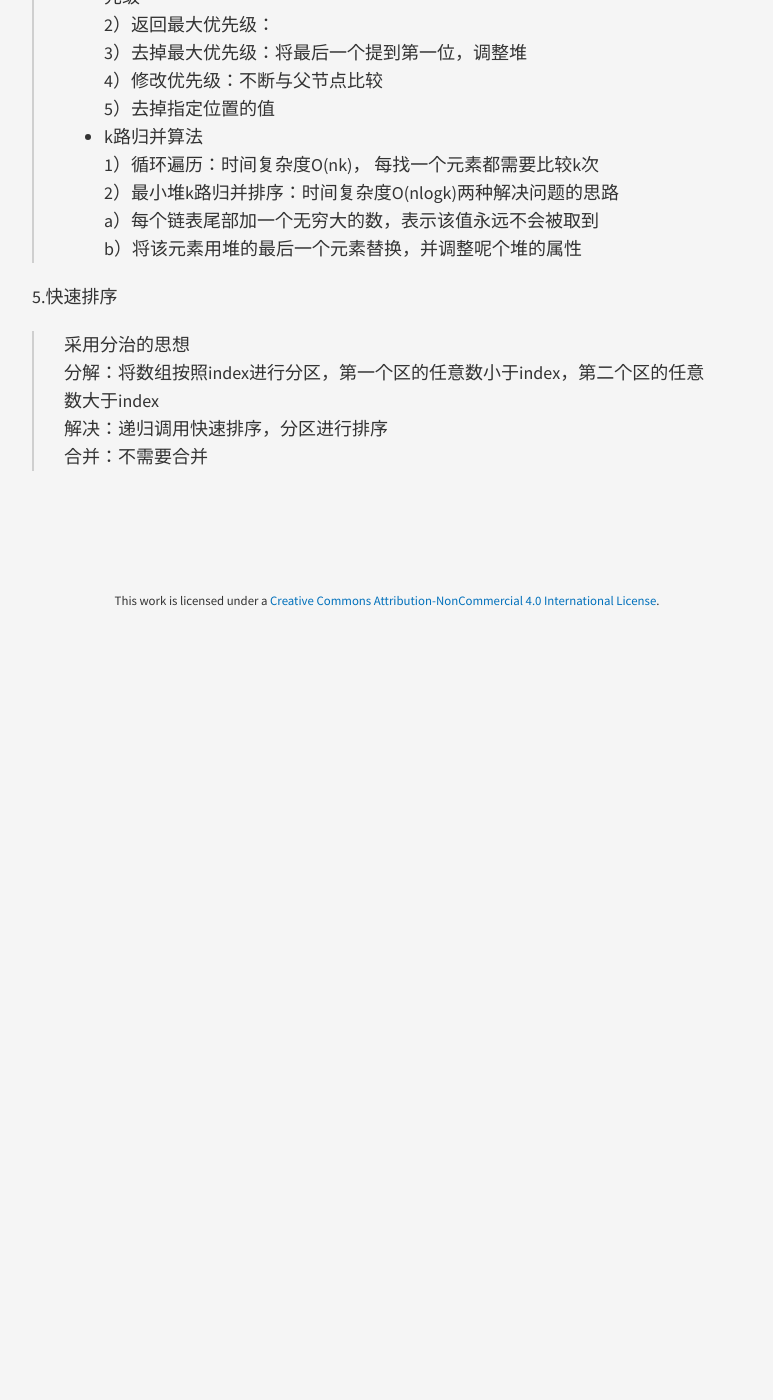
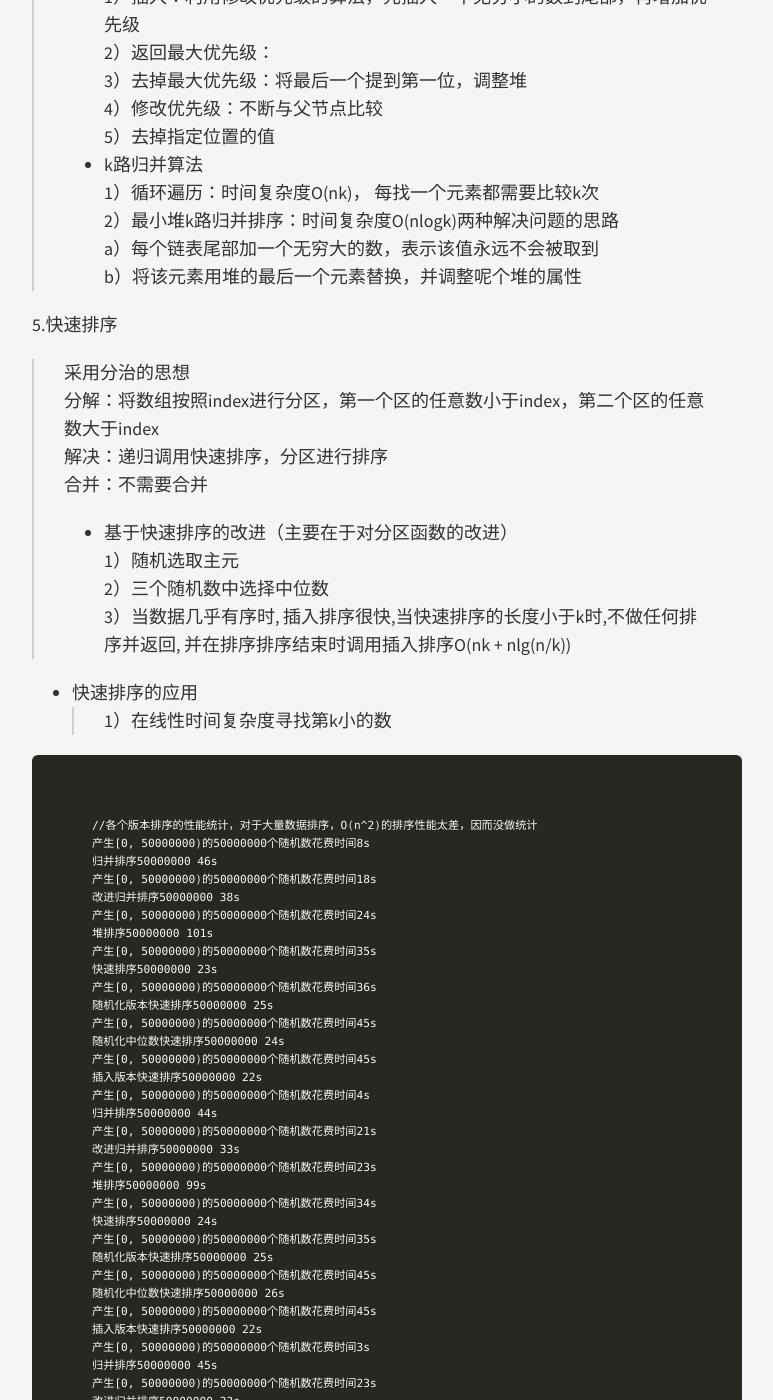
Before and after one commit to nanhuirong/nanhuirong.github.io, a Jekyll site: the page built from _posts/2017-01-12-算法.md, in a window 1280 px wide and 1400 px high, scrolled down 1285 px. Shown: the whole window, without its empty margins (253-1026 px from the left). Built offline with Jekyll 4.4.1, drawn with Linux system fonts in a browser that asks for light colours; nearby versions of some CDN libraries; before the commit the page ends 1915 px from its top, so only the background shows below that; some of the changed text lies outside the part shown.

Commit message:
排序算法总结

````diff
--- a/_posts/2017-01-12-算法.md
+++ b/_posts/2017-01-12-算法.md
@@ -14,7 +14,7 @@ title: 算法
 3.归并排序<br>
 >采用分治思想，变种包括求逆序数对数。基于归并排序的改进可以在子模块<thread 时采用
 插入排序进行优化<br>
-+ 分治思想
++ 分治思想<br>
 >1）求解最大子数组<br>
 >2) 求解矩阵乘法（目前没实现，时间复杂度为O(n^log7 === n^2.81)）<br>
 
@@ -31,11 +31,94 @@ title: 算法
 + k路归并算法<br>
 >1）循环遍历：时间复杂度O(nk)， 每找一个元素都需要比较k次<br>
 >2）最小堆k路归并排序：时间复杂度O(nlogk)两种解决问题的思路<br>
-> a）每个链表尾部加一个无穷大的数，表示该值永远不会被取到<br>
-> b）将该元素用堆的最后一个元素替换，并调整呢个堆的属性<br>
+>  a）每个链表尾部加一个无穷大的数，表示该值永远不会被取到<br>
+>  b）将该元素用堆的最后一个元素替换，并调整呢个堆的属性<br>
 
 5.快速排序
 >采用分治的思想<br>
 >分解：将数组按照index进行分区，第一个区的任意数小于index，第二个区的任意数大于index<br>
 >解决：递归调用快速排序，分区进行排序<br>
 >合并：不需要合并<br>
++ 基于快速排序的改进（主要在于对分区函数的改进）<br>
+> 1）随机选取主元<br>
+> 2）三个随机数中选择中位数<br>
+> 3）当数据几乎有序时, 插入排序很快,当快速排序的长度小于k时,不做任何排序并返回,
+并在排序排序结束时调用插入排序O(nk + nlg(n/k))<br>
+
++ 快速排序的应用
+>1）在线性时间复杂度寻找第k小的数<br>
+
+```shell
+//各个版本排序的性能统计，对于大量数据排序，O(n^2)的排序性能太差，因而没做统计
+产生[0, 50000000)的50000000个随机数花费时间8s
+归并排序50000000 46s
+产生[0, 50000000)的50000000个随机数花费时间18s
+改进归并排序50000000 38s
+产生[0, 50000000)的50000000个随机数花费时间24s
+堆排序50000000 101s
+产生[0, 50000000)的50000000个随机数花费时间35s
+快速排序50000000 23s
+产生[0, 50000000)的50000000个随机数花费时间36s
+随机化版本快速排序50000000 25s
+产生[0, 50000000)的50000000个随机数花费时间45s
+随机化中位数快速排序50000000 24s
+产生[0, 50000000)的50000000个随机数花费时间45s
+插入版本快速排序50000000 22s
+产生[0, 50000000)的50000000个随机数花费时间4s
+归并排序50000000 44s
+产生[0, 50000000)的50000000个随机数花费时间21s
+改进归并排序50000000 33s
+产生[0, 50000000)的50000000个随机数花费时间23s
+堆排序50000000 99s
+产生[0, 50000000)的50000000个随机数花费时间34s
+快速排序50000000 24s
+产生[0, 50000000)的50000000个随机数花费时间35s
+随机化版本快速排序50000000 25s
+产生[0, 50000000)的50000000个随机数花费时间45s
+随机化中位数快速排序50000000 26s
+产生[0, 50000000)的50000000个随机数花费时间45s
+插入版本快速排序50000000 22s
+产生[0, 50000000)的50000000个随机数花费时间3s
+归并排序50000000 45s
+产生[0, 50000000)的50000000个随机数花费时间23s
+改进归并排序50000000 33s
+产生[0, 50000000)的50000000个随机数花费时间25s
+堆排序50000000 102s
+产生[0, 50000000)的50000000个随机数花费时间34s
+快速排序50000000 24s
+产生[0, 50000000)的50000000个随机数花费时间35s
+随机化版本快速排序50000000 24s
+产生[0, 50000000)的50000000个随机数花费时间45s
+随机化中位数快速排序50000000 24s
+产生[0, 50000000)的50000000个随机数花费时间46s
+插入版本快速排序50000000 22s
+```
+
+6.计数排序
+>假设输入是0-k区间的整数，排序时间复杂度是O(k)，空间复杂度是O(k)。
+需要一个O(k)的临时空间，O(n)空间存放排序后的数据<br>
+
+7.基数排序
+>d为数据位数，k为每一位可能的取值<br>
+
+```
+radixSort(){
+    for i = 1 to d
+        使用一个稳定排序排序A的i位（计数排序是一个很好的选择）
+}
+```
+
+8.桶排序
+>假设排序的输入是随机的，需要一个O(n)的临时空间存放桶（类似于一个链表状的结构）<br>
+
+### 数据结构
+1.基本数据结构
++ 栈：先进后出
++ 队列：先进先出
++ 链表
++ 树
+
+2.散列表（解决冲突）
+
+3.树形结构
++ 二叉搜索树（二叉排序树，BST）
````
